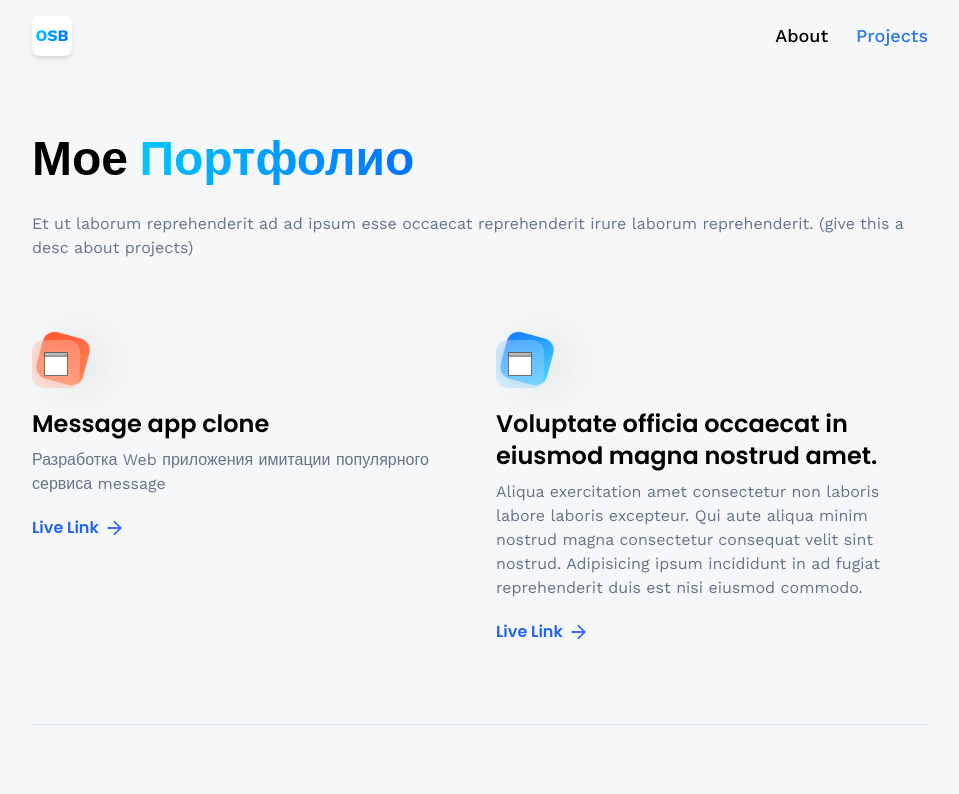
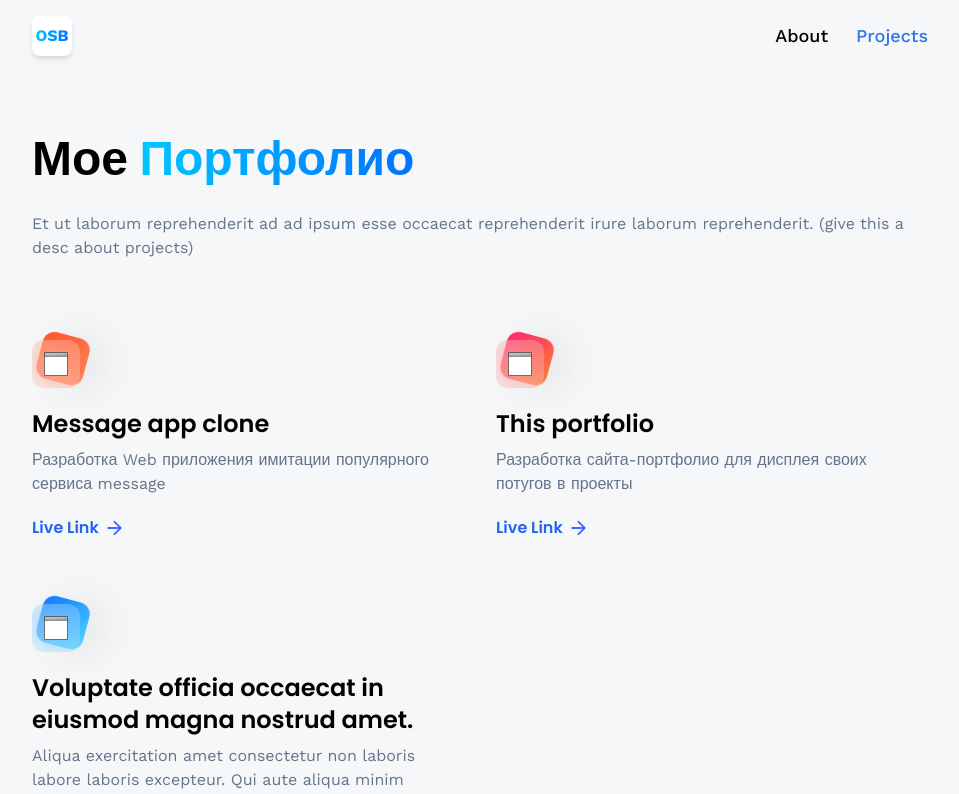
Before and after one commit to OSBeers/3d_Portfolio, a React (Vite) app in the folder vite-project/: page /projects in a window 1280 px wide. Shown: the top 794 px of the page, without its empty margins (160-1119 px from the left). Built offline with nearby package versions, Linux system fonts and the light colour scheme.

Commit message:
Update index.js

```diff
--- a/vite-project/src/constants/index.js
+++ b/vite-project/src/constants/index.js
@@ -70,11 +70,11 @@ export const skills = [
         name: "React",
         type: "Frontend",
     },
-    {
-        imageUrl: sass,
-        name: "Sass",
-        type: "Frontend",
-    },
+    // {
+    //     imageUrl: sass,
+    //     name: "Sass",
+    //     type: "Frontend",
+    // },
     {
         imageUrl: tailwindcss,
         name: "Tailwind CSS",
@@ -122,6 +122,11 @@ export const socialLinks = [
         link: 'https://github.com/z3r069-lab',
     },
     {
+      name: 'GitHub2',
+      iconUrl: github,
+      link: 'https://github.com/OSBeers',
+    	},
+    {
         name: 'HeadHunter',
         iconUrl: hhru,
         link: 'https://hh.ru/resume/820f6367ff0c78a6640039ed1f56316d394a70',
@@ -138,6 +143,13 @@ export const projects = [
     },
     {
       iconUrl: app,
+      theme: 'btn-back-orange',
+      name: 'This portfolio',
+      description: 'Разработка сайта-портфолио для дисплея своих потугов в проекты',
+      link: 'https://github.com/OSBeers/3d_Portfolio',
+  },
+    {
+      iconUrl: app,
       theme: 'btn-back-blue',
       name: ' Voluptate officia occaecat in eiusmod magna nostrud amet.',
       description: 'Aliqua exercitation amet consectetur non laboris labore laboris excepteur. Qui aute aliqua minim nostrud magna consectetur consequat velit sint nostrud. Adipisicing ipsum incididunt in ad fugiat reprehenderit duis est nisi eiusmod commodo.',
```
